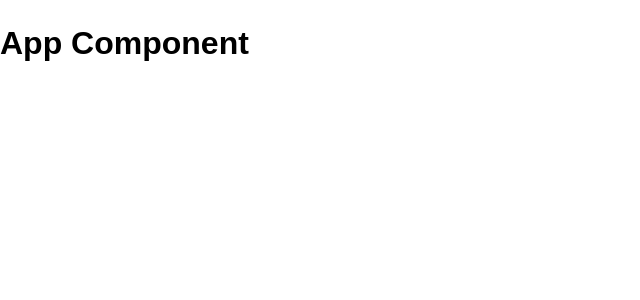
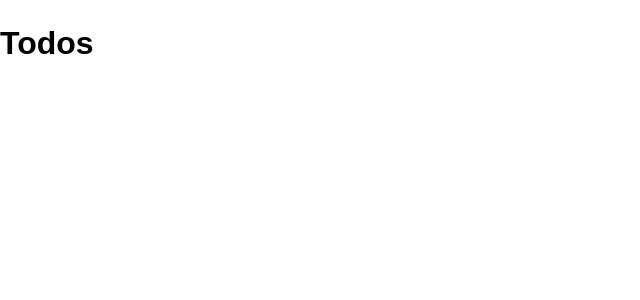
Before and after one commit to RinatValiullov/100DaysOfCode, a React (Create React App) app in the folder react/todo/: page / in a window 1280 px wide. Shown: the top 300 px of the page, without its empty margins (0-640 px from the left). Built offline with nearby package versions, Linux system fonts and the light colour scheme.

Commit message:
added Todos component

```diff
--- a/react/todo/src/App.js
+++ b/react/todo/src/App.js
@@ -1,11 +1,12 @@
 import React, { Component } from 'react';
+import Todos from './components/Todos';
 import './App.css';
 
 class App extends Component {
   render() {
     return (
       <div className="App">
-        <h1>App Component</h1>
+        <Todos />
       </div>
     );
   }
--- /dev/null
+++ b/react/todo/src/components/Todos.js
@@ -0,0 +1,13 @@
+import React, { Component } from 'react';
+
+class Todos extends Component {
+    render() {
+        return (
+            <>
+                <h1>Todos</h1>
+            </>
+        );
+    }
+}
+
+export default Todos;
```
